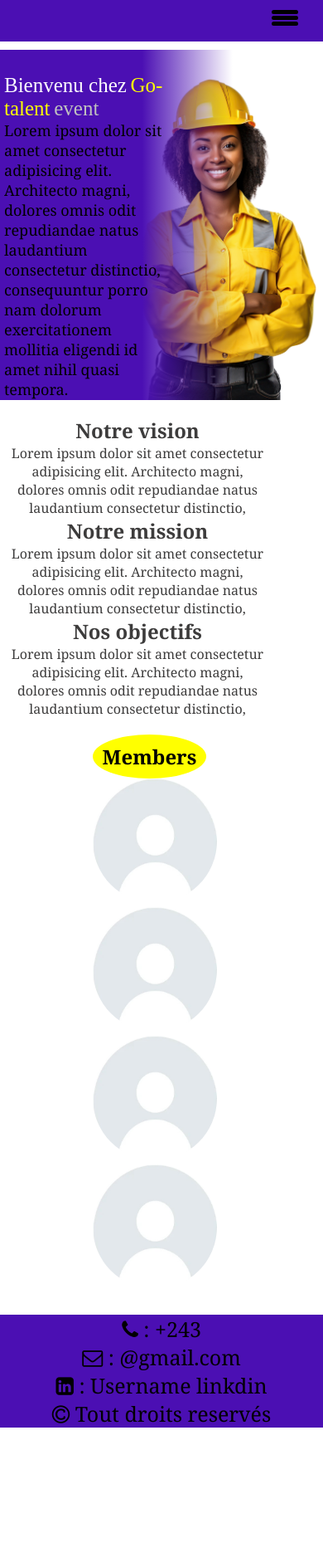
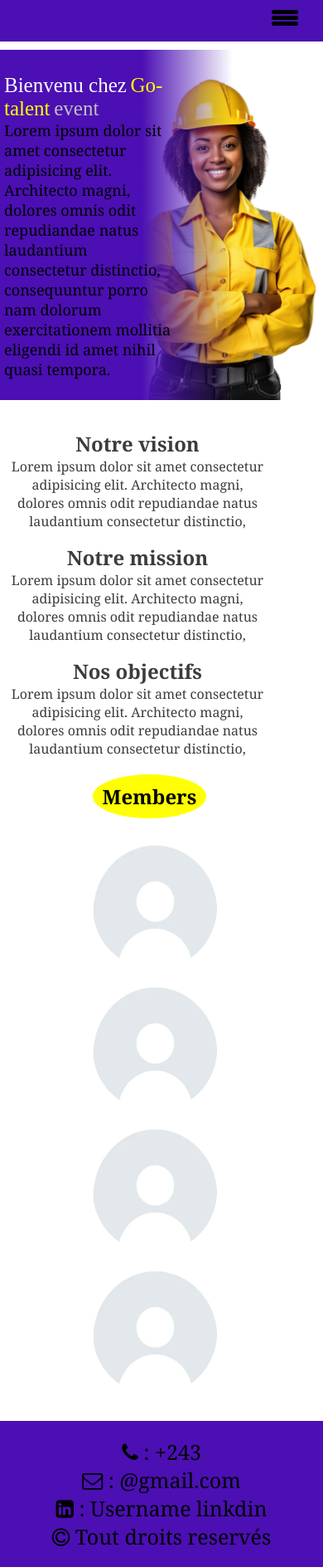
Before and after one commit to htb-pro/eventApp, a plain HTML site: page index.html in a window 390 px wide. Shown: the whole page at 83% size. Before the commit the page ends 1720 px from the top, so only its background shows below. Drawn offline with Linux system fonts and the light colour scheme.

Commit message:
Update style.css

```diff
--- a/style.css
+++ b/style.css
@@ -428,7 +428,7 @@
    }
    section .content
    {
-    width: 50vw;
+    width: 52vw;
     margin: 1.5rem 0px;
     font-size: 18px;
     animation: none;
@@ -446,6 +446,7 @@
    {
     width: 80%;
     color: rgb(61, 60, 60);
+     margin-top:1rem;
    }
    .members
    {
@@ -460,10 +461,17 @@
     padding: 10px;
     border-radius: 50%;
     position: relative;
+    margin-bottom:1rem;
+   }
+    .formImage
+   {
+    margin-top: 1rem;
    }
    footer
    {
     font-size: 20px;
+    padding-top: 10px;
+    padding-bottom: 10px;
    }
 /*--------------------------------------------about style-----------------------------------*/
     .container
```
